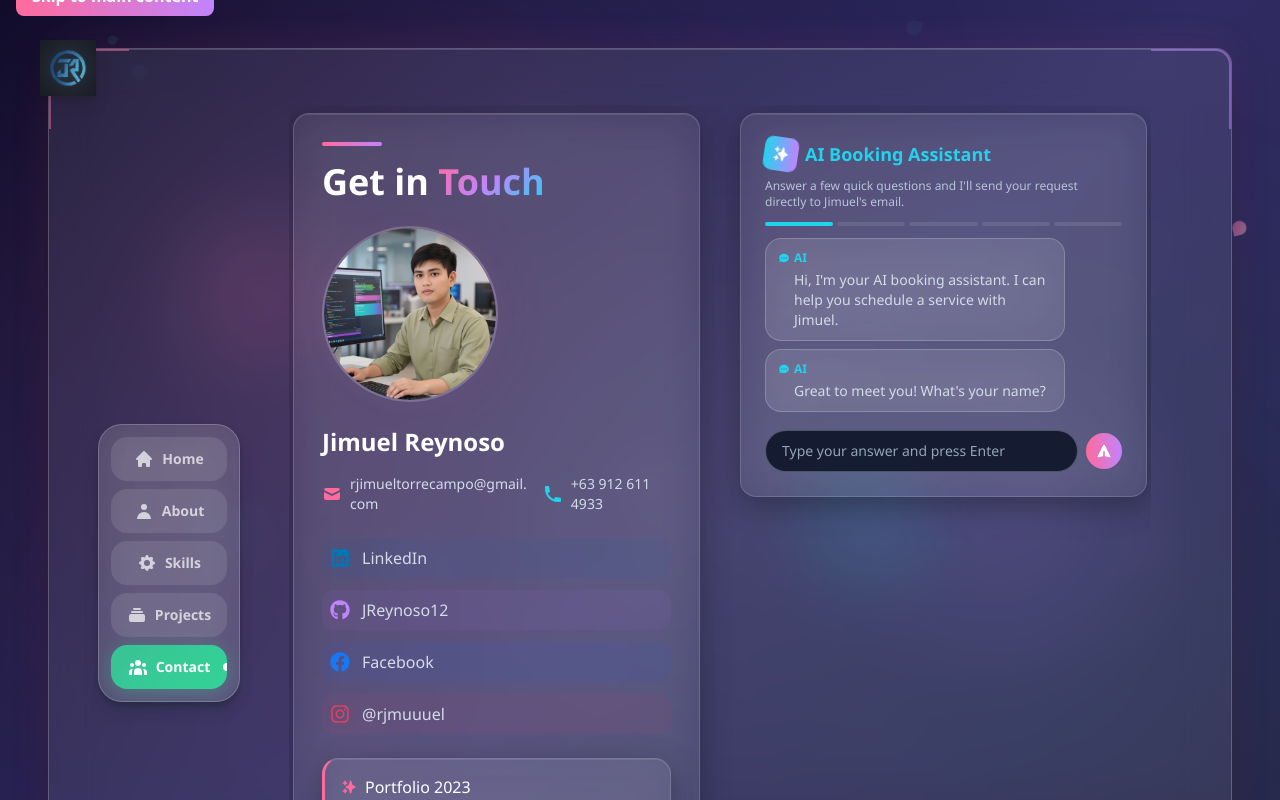
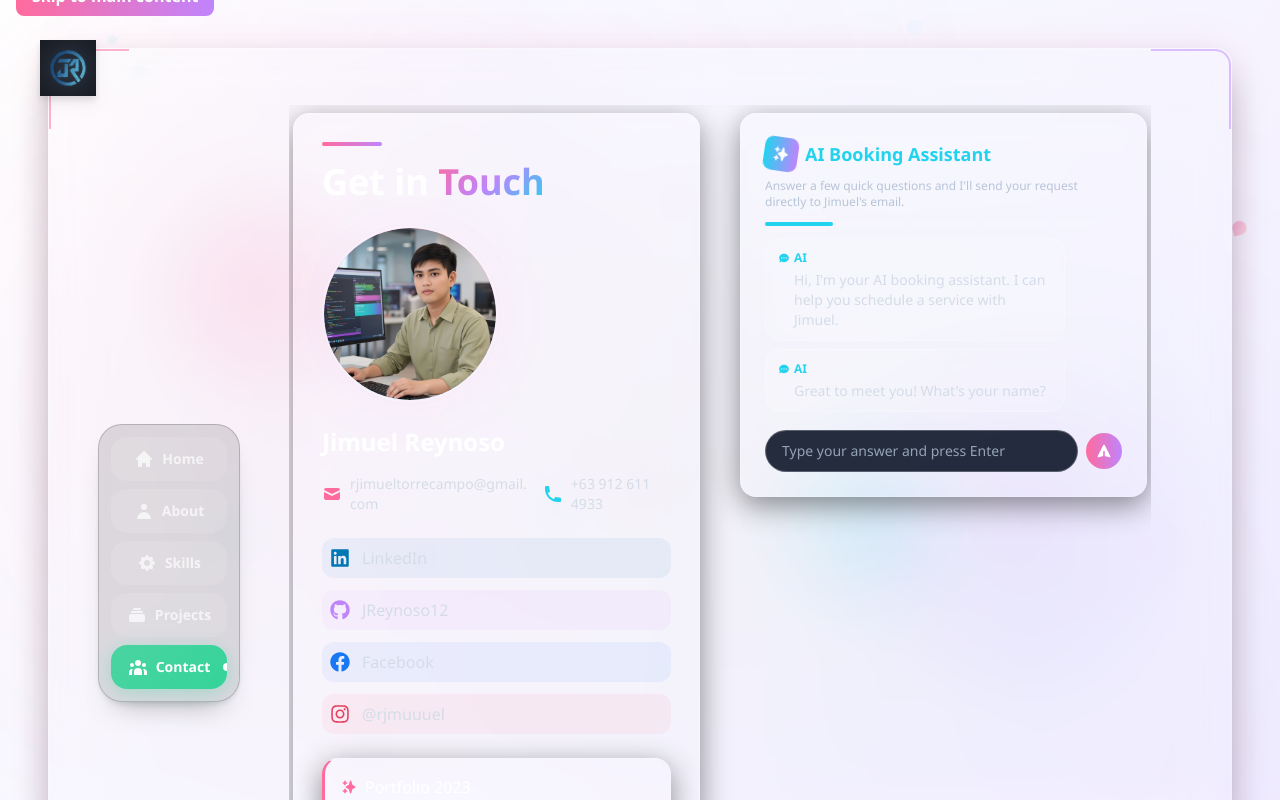
Before and after one commit to JReynoso12/My-own-page, a Next.js app: page / in a window 1280 px wide. Both pictures are taken after a click on the button "Contact Me". Shown: the top 800 px of the page. Built offline with nearby package versions, Linux system fonts and the light colour scheme.

Commit message:
Implement light mode adaptations in global styles, enhancing background gradients and glass card designs for improved readability and aesthetics. Adjust styles for various components to ensure consistency in light mode.

```diff
--- a/app/globals.css
+++ b/app/globals.css
@@ -34,6 +34,23 @@
     animation: pulse-glow 8s ease-in-out infinite;
     pointer-events: none;
     z-index: -1;
+  }
+
+  /* Light mode adaptation (depends on OS/mobile theme) */
+  @media (prefers-color-scheme: light) {
+    body {
+      /* Lighter anime sky gradient */
+      background: linear-gradient(135deg, #ffffff 0%, #f7f7ff 40%, #f3e8ff 100%);
+    }
+
+    body::before {
+      /* Less intense glow for readability */
+      background-image:
+        radial-gradient(circle at 20% 50%, rgba(255, 107, 157, 0.12) 0%, transparent 50%),
+        radial-gradient(circle at 80% 80%, rgba(34, 211, 238, 0.08) 0%, transparent 50%),
+        radial-gradient(circle at 40% 20%, rgba(192, 132, 252, 0.08) 0%, transparent 50%),
+        radial-gradient(circle at 60% 60%, rgba(251, 191, 36, 0.06) 0%, transparent 40%);
+    }
   }
 }
 
@@ -92,6 +109,53 @@
       0 20px 30px -10px rgba(0, 0, 0, 0.25);
   }
 
+  /* Light mode adaptation for cards/panels.
+     We keep the text-white aesthetic, but switch the glass to darker translucency
+     so it stays readable on a light background. */
+  @media (prefers-color-scheme: light) {
+    .glass-card {
+      background: rgba(0, 0, 0, 0.12);
+      border-color: rgba(0, 0, 0, 0.18);
+      box-shadow:
+        0 4px 10px -6px rgba(0, 0, 0, 0.25),
+        0 18px 30px -18px rgba(0, 0, 0, 0.35);
+    }
+
+    .glass-card:hover {
+      border-color: rgba(0, 0, 0, 0.28);
+      box-shadow:
+        0 10px 15px -6px rgba(0, 0, 0, 0.35),
+        0 28px 40px -28px rgba(0, 0, 0, 0.45);
+    }
+
+    .anime-glass-card {
+      background: rgba(0, 0, 0, 0.10);
+      border-color: rgba(0, 0, 0, 0.22);
+    }
+
+    .neon-glass-card {
+      background: rgba(0, 0, 0, 0.14);
+      border-color: rgba(0, 0, 0, 0.22);
+      box-shadow:
+        0 20px 40px -10px rgba(0, 0, 0, 0.45),
+        -4px -4px 20px rgba(0, 122, 255, 0.10);
+    }
+
+    .anime-main-panel {
+      background: rgba(0, 0, 0, 0.12);
+      border-color: rgba(0, 0, 0, 0.22);
+      box-shadow:
+        0 20px 40px -10px rgba(0, 0, 0, 0.55),
+        0 0 40px rgba(255, 107, 157, 0.12),
+        inset 0 1px 0 rgba(255, 255, 255, 0.08);
+    }
+
+    .btn-glass {
+      background: rgba(0, 0, 0, 0.10);
+      border-color: rgba(0, 0, 0, 0.18);
+    }
+  }
+
   /* Anime-style glass card with shimmer border */
   .anime-glass-card {
     @apply rounded-2xl text-white;
@@ -105,6 +169,14 @@
     position: relative;
     overflow: hidden;
     transition: all 0.3s ease;
+  }
+
+  @media (prefers-color-scheme: light) {
+    .anime-glass-card {
+      box-shadow:
+        0 8px 30px rgba(0, 0, 0, 0.45),
+        inset 0 1px 0 rgba(255, 255, 255, 0.06);
+    }
   }
 
   .anime-glass-card::before {
```
